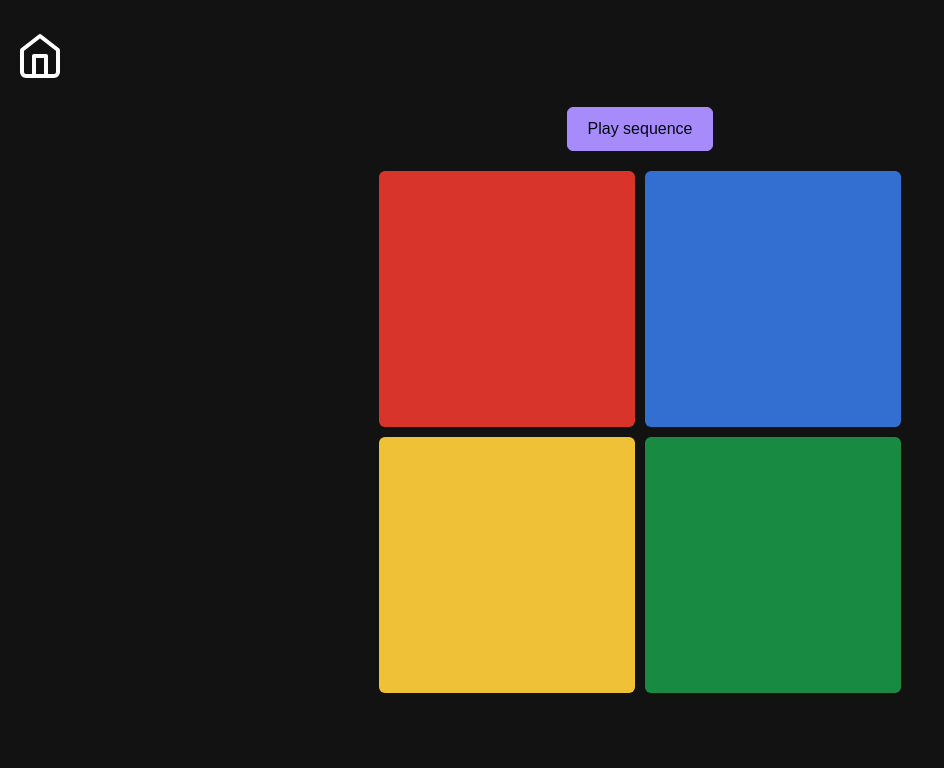
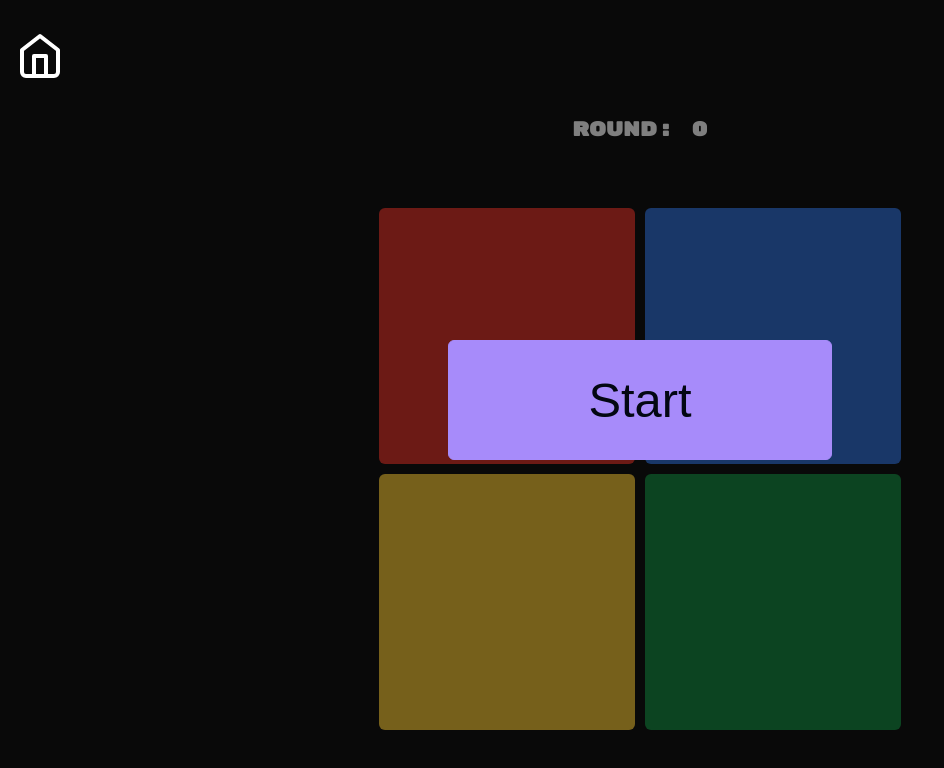
Before and after one commit to Paavkaa/simonSays, a React (Vite) app: page / in a window 1280 px wide. Both pictures are taken after a click on the button "Start". Shown: the top 768 px of the page, without its empty margins (0-944 px from the left). Built offline with nearby package versions, Linux system fonts and the light colour scheme; a web font is replaced by a local one.

Commit message:
Counting of rounds

```diff
--- a/src/components/Game.tsx
+++ b/src/components/Game.tsx
@@ -6,21 +6,27 @@ export default function Game() {
     const [sequence, setSequence] = useState<string[]>([]);
     const [playerSequence, setPlayerSequence] = useState<string[]>([]);
     const [isPlayingSequence, setIsPlayingSequence] = useState(false);
+    const [isGameStarted, setIsGameStarted] = useState(false);
 
     useEffect(() => {
-        generateSequence();
-    }, []);
+        if (isGameStarted && sequence.length > 0) {
+            playSequence();
+        }
+    }, [sequence]);
 
     const generateSequence = () => {
         const colors = ['red', 'blue', 'yellow', 'green'];
-        const newSequence: string[] = [];
+        const generatedColor = colors[Math.floor(Math.random() * 4)];
+        const newSequence = [...sequence, generatedColor];
+        setSequence(newSequence);
+    };
 
-        for (let i = 0; i < 10; i++) {
-            const randomIndex = Math.floor(Math.random() * 4);
-            newSequence.push(colors[randomIndex]);
-        }
-
-        setSequence(newSequence);
+    const startGame = () => {
+        setPlayerSequence([]);
+        setIsGameStarted(true);
+        generateSequence();
+        document.querySelector('.start-button')?.remove();
+        document.querySelector('.start-button-background')?.remove();
     };
 
     const playSequence = () => {
@@ -47,17 +53,6 @@ export default function Game() {
         }
     };
 
-    const addToPlayerSequence = (color: string) => {
-        const newPlayerSequence = [...playerSequence, color];
-        setPlayerSequence(newPlayerSequence);
-
-        if (!checkSequence(newPlayerSequence)) {
-            alert('Game over');
-        } else if (newPlayerSequence.length === sequence.length) {
-            alert('Congratulations! You completed the sequence.');
-        }
-    };
-
     const checkSequence = (newPlayerSequence: string[]) => {
         for (let i = 0; i < newPlayerSequence.length; i++) {
             if (newPlayerSequence[i] !== sequence[i]) {
@@ -67,17 +62,36 @@ export default function Game() {
         return true;
     };
 
-    console.log(sequence);
-    console.log(playerSequence);
+    const roundMove = (color: string) => {
+        const newPlayerSequence = [...playerSequence, color];
+        setPlayerSequence(newPlayerSequence);
+
+        if (!checkSequence(newPlayerSequence)) {
+            alert('Game over');
+            setSequence([]);
+            setPlayerSequence([]);
+            setIsGameStarted(false);
+            return;
+        }
+
+        if (newPlayerSequence.length === sequence.length) {
+            setPlayerSequence([]);
+            generateSequence();
+        }
+    };
+
+    const roundCounter = sequence.length;
 
     return (
         <>
-            <Button onClick={playSequence} disabled={isPlayingSequence}>Play sequence</Button>
+            <h6 className="round-counter">Round: {roundCounter}</h6>
+            <Button className="start-button" onClick={startGame} disabled={isPlayingSequence}>Start</Button>
+            <div className="start-button-background" />
             <div className="game-grid">
-                <Button onClick={() => addToPlayerSequence("red")} id="red" className="grid-button" />
-                <Button onClick={() => addToPlayerSequence("blue")} id="blue" className="grid-button" />
-                <Button onClick={() => addToPlayerSequence("yellow")} id="yellow" className="grid-button" />
-                <Button onClick={() => addToPlayerSequence("green")} id="green" className="grid-button" />
+                <Button onClick={() => roundMove("red")} id="red" className="grid-button" />
+                <Button onClick={() => roundMove("blue")} id="blue" className="grid-button" />
+                <Button onClick={() => roundMove("yellow")} id="yellow" className="grid-button" />
+                <Button onClick={() => roundMove("green")} id="green" className="grid-button" />
             </div>
         </>
     );
--- a/src/css/game.css
+++ b/src/css/game.css
@@ -22,11 +22,11 @@
 }
 
 #red:hover, #red.flash {
-    background-color: var(--red-500);
+    background-color: var(--red-400);
 }
 
 #red:active {
-    background-color: var(--red-400);
+    background-color: var(--red-300);
 }
 
 #blue {
@@ -34,12 +34,12 @@
 }
 
 #blue:hover, #blue.flash {
-    background-color: var(--blue-500);
+    background-color: var(--blue-400);
 }
 
 
 #blue:active {
-    background-color: var(--blue-400);
+    background-color: var(--blue-300);
 }
 
 
@@ -48,11 +48,11 @@
 }
 
 #yellow:hover, #yellow.flash {
-    background-color: var(--yellow-300);
+    background-color: var(--yellow-200);
 }
 
 #yellow:active {
-    background-color: var(--yellow-200);
+    background-color: var(--yellow-100);
 }
 
 #green {
@@ -60,9 +60,34 @@
 }
 
 #green:hover, #green.flash {
-    background-color: var(--green-600);
+    background-color: var(--green-500);
 }
 
 #green:active {
-    background-color: var(--green-500);
+    background-color: var(--green-400);
 }
+
+.start-button {
+    position: absolute;
+    top: 50%;
+    left: 50%;
+    transform: translate(-50%, -50%);
+
+    z-index: 3;
+
+    width: 30vw;
+    height: 15vh;
+
+    justify-content: center;
+    font-size: 3.052rem;
+}
+
+.start-button-background {
+    position: absolute;
+
+    height: 100vh;
+    width: 100%;
+
+    background-color: rgba(0, 0, 0, 0.5);
+    z-index: 2;
+}
```
